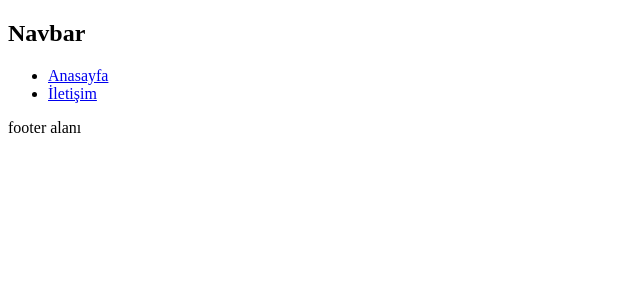
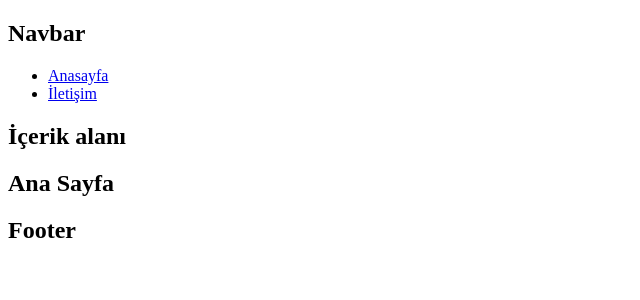
Before and after one commit to Duyguukaya/AngularCafeClient, an Angular app: page / in a window 1280 px wide. Shown: the top 300 px of the page, without its empty margins (0-640 px from the left). Built offline with nearby package versions, Linux system fonts and the light colour scheme.

Commit message:
layoutlar oluşturulup ui-layouta link verildi.

```diff
--- a/src/app/app-module.ts
+++ b/src/app/app-module.ts
@@ -5,12 +5,16 @@ import { AppRoutingModule } from './app-routing-module';
 import { App } from './app';
 import { Home } from './ui-components/home/home';
 import { Contact } from './ui-components/contact/contact';
+import { UiLayout } from './layouts/ui-layout/ui-layout';
+import { AdminLayout } from './layouts/admin-layout/admin-layout';
 
 @NgModule({
   declarations: [
     App,
     Home,
-    Contact
+    Contact,
+    UiLayout,
+    AdminLayout
   ],
   imports: [
     BrowserModule,
--- a/src/app/app.html
+++ b/src/app/app.html
@@ -1,13 +1,3 @@
-<h2>Navbar</h2>
-<ul>
- <li> <a routerLink="/home">Anasayfa</a> </li>
-  <li><a routerLink="/contact">İletişim</a></li>
-</ul>
-
 <router-outlet>
 
 </router-outlet>
-
-<div>
-  footer alanı
-</div>
--- /dev/null
+++ b/src/app/layouts/admin-layout/admin-layout.html
@@ -0,0 +1 @@
+<p>admin-layout works!</p>
--- /dev/null
+++ b/src/app/layouts/ui-layout/ui-layout.html
@@ -0,0 +1,12 @@
+<h2>Navbar</h2>
+<ul>
+<li><a routerLink="">Anasayfa</a></li>
+<li><a routerLink="/contact">İletişim</a></li>
+</ul>
+
+<h2>İçerik alanı</h2>
+<router-outlet>
+
+</router-outlet>
+
+<h2>Footer</h2>
```
Also changed, not shown: src/app/app-routing-module.ts (+6 -3 lines), src/app/layouts/admin-layout/admin-layout.ts (added, +11 -0 lines), src/app/layouts/ui-layout/ui-layout.ts (added, +11 -0 lines), src/app/layouts/admin-layout/admin-layout.css (added), src/app/layouts/ui-layout/ui-layout.css (added).
